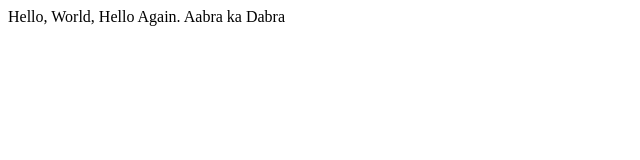
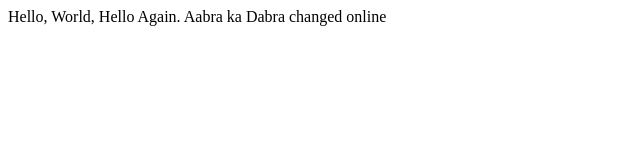
Before and after one commit to mukulodd1/lecture0, a plain HTML site: page hello.html in a window 1280 px wide. Shown: the whole page, without its empty margins (0-640 px from the left). Drawn offline with Linux system fonts and the light colour scheme.

Commit message:
Update hello.html

```diff
--- a/hello.html
+++ b/hello.html
@@ -4,6 +4,6 @@
         <title>My Webpage</title>
     </head>
     <body>
-        Hello, World, Hello Again. Aabra ka Dabra
+        Hello, World, Hello Again. Aabra ka Dabra changed online
     </body>
 </html>
```
